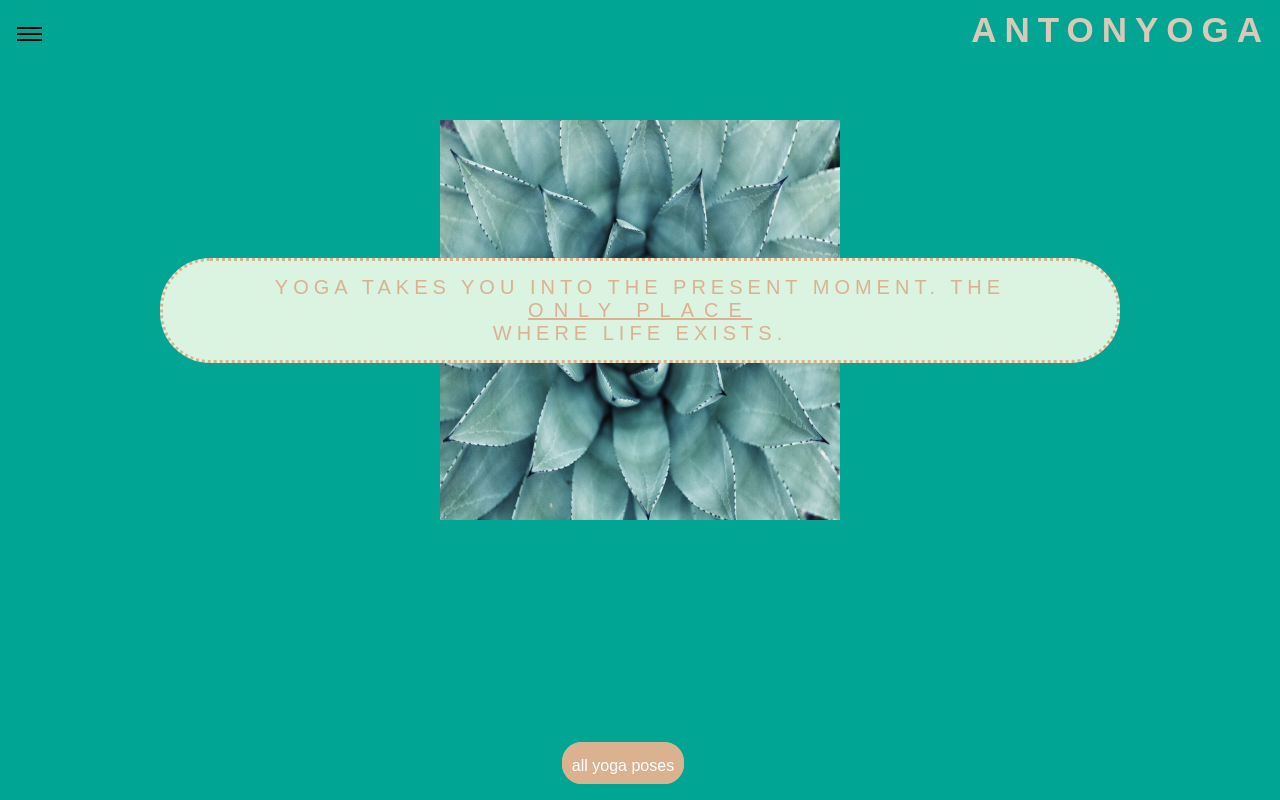
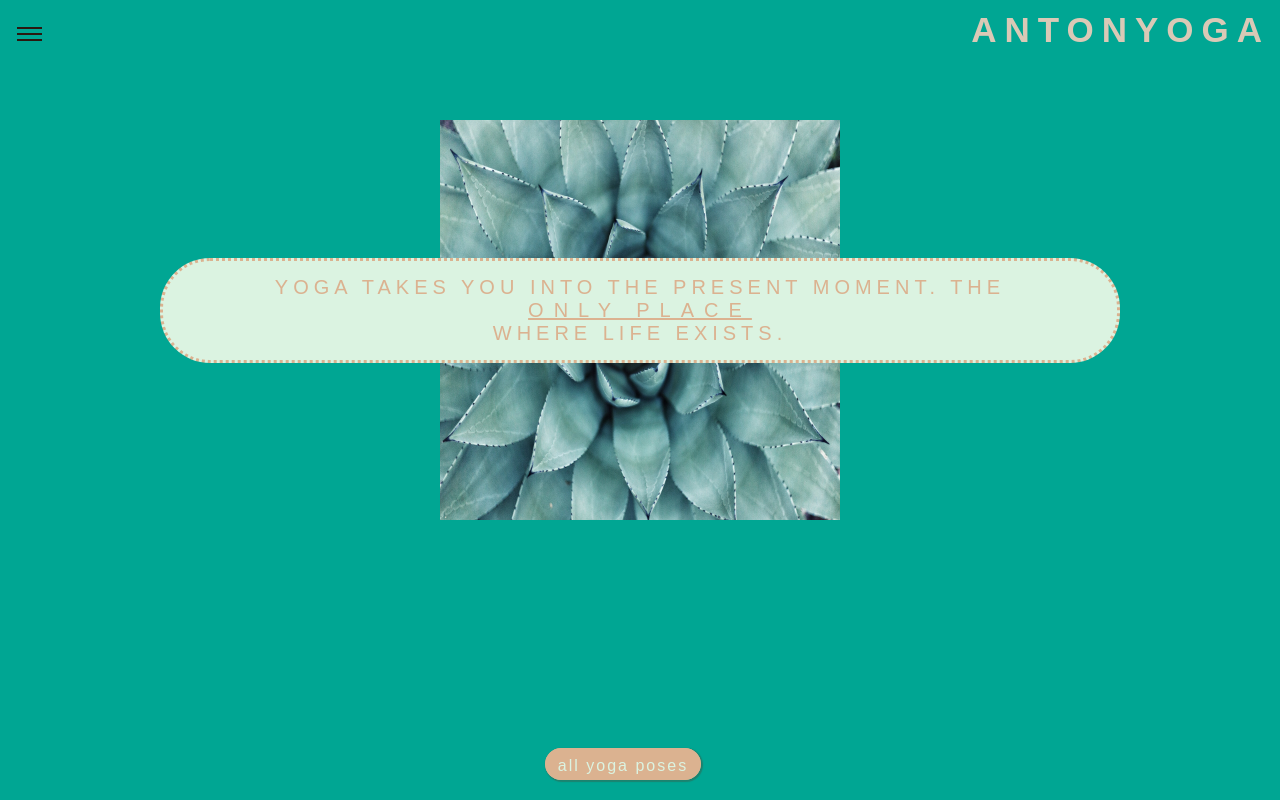
Before and after one commit to antoniatandler/capstone-project, a Next.js app: page / in a window 1280 px wide. Built offline with nearby package versions, Linux system fonts and the light colour scheme.

Commit message:
styling edits

```diff
--- a/components/FeatureButton/index.js
+++ b/components/FeatureButton/index.js
@@ -3,18 +3,28 @@ import Link from "next/link";
 
 export const FeatureButton = styled(Link)`
   background-color: ${({ variant }) => {
-    if (variant == "primary") return "#dbb290";
-    if (variant == "secondary") return "#dac9b6";
+    if (variant == "primary") return "rgba(219, 178, 144)";
+    if (variant == "secondary") return "rgba(219, 243, 225, 0.5)";
   }};
-  border: 5px solid #dbb290;
-  padding: 5px;
-  padding-top: 10px;
-  margin: 5px;
+  border: ${({ variant }) => {
+    if (variant == "primary") return "1px groove #dbb290";
+    if (variant == "secondary") return "1px groove  #dac9b6";
+  }};
+  padding: ${({ variant }) => {
+    if (variant == "primary") return "8px 12px 5px 12px";
+    if (variant == "secondary") return "12px 12px 5px 12px";
+  }};
+
+  //   margin: 5px;
   color: ${({ variant }) => {
-    if (variant == "primary") return "white";
-    if (variant == "secondary") return "black";
+    if (variant == "primary") return "#dbf3e1";
+    if (variant == "secondary") return "rgb(43, 24, 15)";
   }};
-  border-radius: 20px;
+  border-radius: 25px;
   cursor: pointer;
   text-decoration: none;
+  box-shadow: 1px 1px 1px 1px rgba(89, 49, 31, 0.3);
+  letter-spacing: ${({ variant }) => {
+    if (variant == "primary") return "2px";
+  }};
 `;
--- a/components/Heading.js
+++ b/components/Heading.js
@@ -1,6 +1,6 @@
 import styled from "styled-components";
 import { useState } from "react";
-import { GrYoga } from "react-icons/gr";
+import { TbYoga } from "react-icons/tb";
 import { BiHomeHeart } from "react-icons/bi";
 import { FeatureButton } from "./FeatureButton";
 
@@ -29,7 +29,7 @@ const HamburgerModel = styled.button`
 const Line = styled.div`
   width: 98%;
   height: 2px;
-  background-color: #000;
+  background-color: rgb(43, 24, 15);
   margin: 2px;
 `;
 
@@ -45,7 +45,7 @@ const Antonyoga = styled.h1`
 
 const DropdownMenu = styled.ul`
   display: ${({ isOpen }) => (isOpen ? "block" : "none")};
-  margin-left: -50px;
+  margin-left: -45px;
   position: fixed;
   top: 30px;
   z-index: +1;
@@ -76,12 +76,12 @@ export default function Heading() {
       <DropdownMenu isOpen={isOpen}>
         <MenuItem>
           <FeatureButton variant="secondary" href="/">
-            <BiHomeHeart />
+            <BiHomeHeart size={16} />
           </FeatureButton>
         </MenuItem>
         <MenuItem>
           <FeatureButton variant="secondary" href="/poses">
-            <GrYoga />
+            <TbYoga size={16} />
           </FeatureButton>
         </MenuItem>
       </DropdownMenu>
--- a/styles.js
+++ b/styles.js
@@ -13,6 +13,6 @@ export default createGlobalStyle`
     background-color: #00a693;
     margin-top: 40px;
     padding: 15px;
-    color: #59311f;
+    color: rgb(43, 24, 15);
   }
 `;
```
